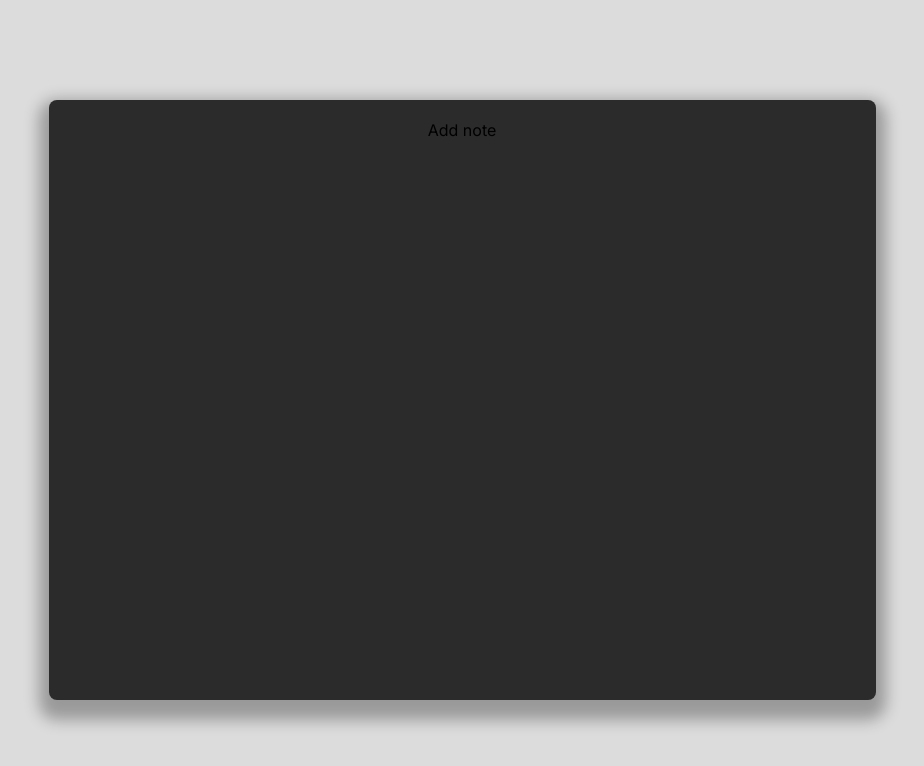
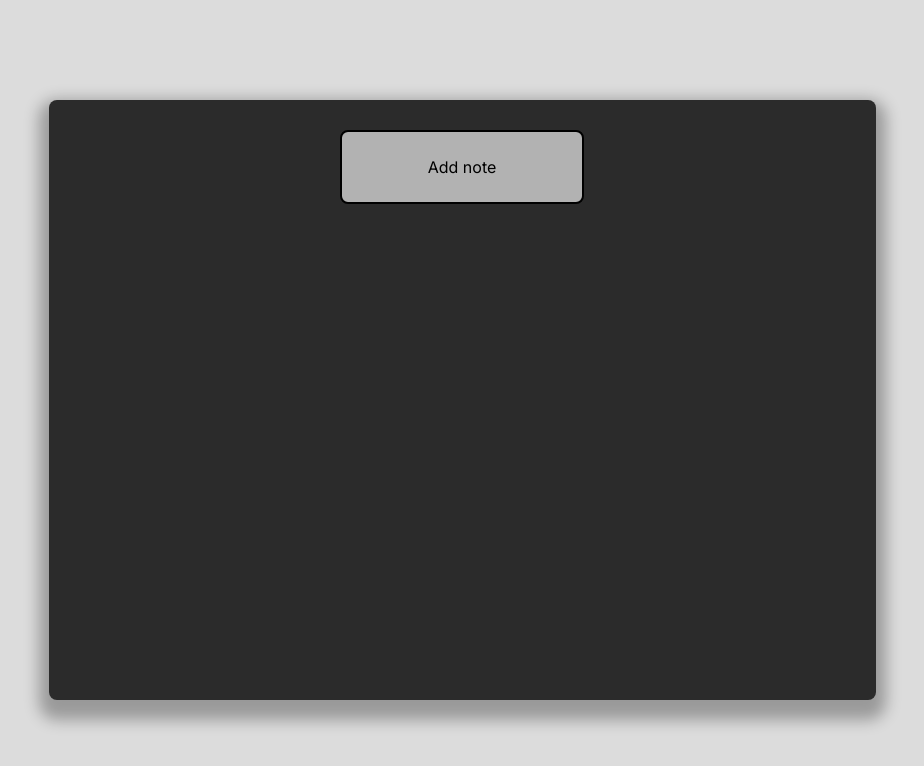
Before and after one commit to danitrrga/web-proyects, a plain HTML site: page index.html in a window 1280 px wide. Shown: the whole page, without its empty margins (178-1102 px from the left). Drawn offline with nearby package versions, Linux system fonts and the light colour scheme.

Commit message:
Update index.html

```diff
--- a/index.html
+++ b/index.html
@@ -12,7 +12,7 @@
         <div id="container">
 
             <div id="list-header">
-                <div "id="addNoteDiv" onclick="popup()">
+                <div id="addNoteDiv" onclick="popup()">
                     Add note
                 </div>
             </div>
```
